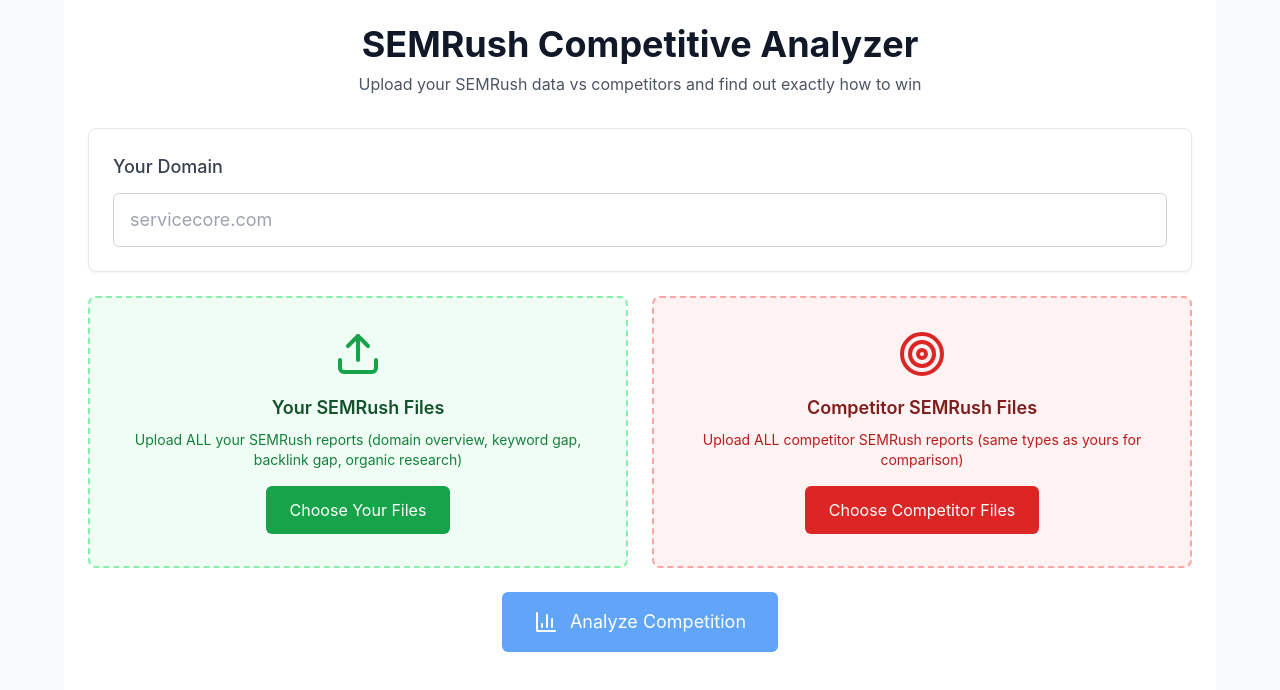
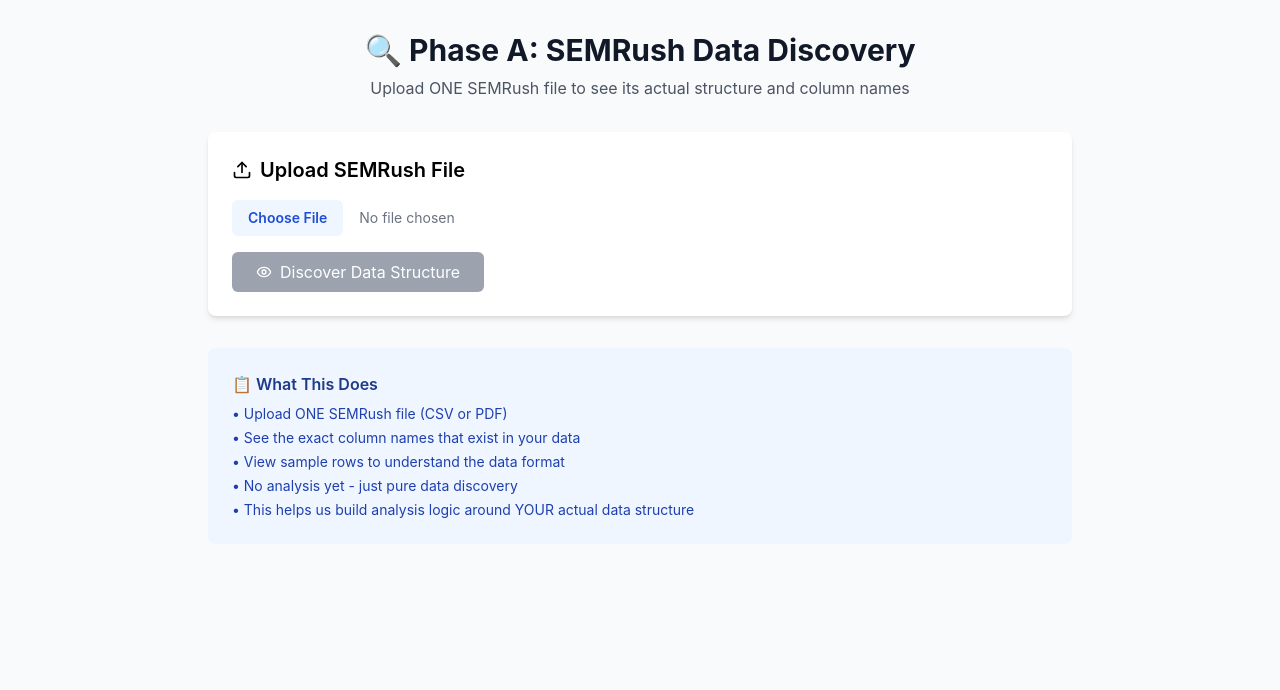
Before and after one commit to timcoe429/seo-analyzer, a React (Create React App) app: page / in a window 1280 px wide. Shown: the top 690 px of the page. Built offline with nearby package versions, Linux system fonts and the light colour scheme.

Commit message:
Bug Test

```diff
--- a/src/App.js
+++ b/src/App.js
@@ -1,48 +1,35 @@
 import React, { useState } from 'react';
-import { Upload, Target, BarChart3, AlertCircle, FileText } from 'lucide-react';
+import { Upload, FileText, AlertCircle, Database, Eye } from 'lucide-react';
 import './App.css';
 
 function App() {
-  const [domain, setDomain] = useState('');
-  const [yourFiles, setYourFiles] = useState([]);
-  const [competitorFiles, setCompetitorFiles] = useState([]);
-  const [analysisResults, setAnalysisResults] = useState(null);
+  const [selectedFile, setSelectedFile] = useState(null);
+  const [discoveryResults, setDiscoveryResults] = useState(null);
   const [loading, setLoading] = useState(false);
   const [error, setError] = useState('');
 
-  const handleYourFiles = (files) => {
-    setYourFiles(Array.from(files));
+  const handleFileSelect = (e) => {
+    const file = e.target.files[0];
+    setSelectedFile(file);
+    setDiscoveryResults(null);
+    setError('');
   };
 
-  const handleCompetitorFiles = (files) => {
-    setCompetitorFiles(Array.from(files));
-  };
-
-  const analyzeCompetition = async () => {
-    if (!domain) {
-      setError('Please enter your domain');
-      return;
-    }
-
-    if (yourFiles.length === 0 || competitorFiles.length === 0) {
-      setError('Please upload both your files and competitor files');
+  const discoverData = async () => {
+    if (!selectedFile) {
+      setError('Please select a file first');
       return;
     }
 
     setLoading(true);
     setError('');
-    setAnalysisResults(null);
+    setDiscoveryResults(null);
 
     try {
-      // Upload your files
-      await Promise.all(
-        yourFiles.map(async (file) => {
       const formData = new FormData();
-          formData.append('file', file);
-          formData.append('domain', domain);
-          formData.append('isCompetitor', 'false');
+      formData.append('file', selectedFile);
 
-          const response = await fetch('/api/upload-semrush', {
+      const response = await fetch('/api/discover-data', {
         method: 'POST',
         body: formData,
         headers: {
@@ -54,225 +41,215 @@
         throw new Error(`Upload failed: ${response.status}`);
       }
 
-          return response.json();
-        })
-      );
-
-      // Upload competitor files
-      await Promise.all(
-        competitorFiles.map(async (file) => {
-          const formData = new FormData();
-          formData.append('file', file);
-          formData.append('domain', domain);
-          formData.append('isCompetitor', 'true');
-
-          const response = await fetch('/api/upload-semrush', {
-            method: 'POST',
-            body: formData,
-            headers: {
-              'Accept': 'application/json'
-            }
-          });
-
-          if (!response.ok) {
-            throw new Error(`Upload failed: ${response.status}`);
-          }
-
-          return response.json();
-        })
-      );
-
-      // Run competitive analysis
-      const analysisResponse = await fetch('/api/analyze-competition', {
-        method: 'POST',
-        headers: { 'Content-Type': 'application/json' },
-        body: JSON.stringify({ domain })
-      });
-
-      const results = await analysisResponse.json();
-      setAnalysisResults(results);
-
+      const results = await response.json();
+      console.log('Discovery results:', results);
+      setDiscoveryResults(results);
     } catch (error) {
-      console.error('Analysis error:', error);
-      setError('Analysis failed: ' + error.message + '. Check the console for details.');
+      console.error('Discovery error:', error);
+      setError('Discovery failed: ' + error.message + '. Check the console for details.');
     } finally {
       setLoading(false);
     }
   };
 
   return (
-    <div className="max-w-6xl mx-auto p-6 bg-white min-h-screen">
+    <div className="min-h-screen bg-gray-50 py-8">
+      <div className="max-w-4xl mx-auto px-4">
         {/* Header */}
         <div className="text-center mb-8">
-        <h1 className="text-4xl font-bold text-gray-900 mb-2">SEMRush Competitive Analyzer</h1>
-        <p className="text-gray-600">Upload your SEMRush data vs competitors and find out exactly how to win</p>
+          <h1 className="text-3xl font-bold text-gray-900 mb-2">
+            🔍 Phase A: SEMRush Data Discovery
+          </h1>
+          <p className="text-gray-600">
+            Upload ONE SEMRush file to see its actual structure and column names
+          </p>
         </div>
 
-      {/* Domain Input */}
-      <div className="bg-white border border-gray-200 rounded-lg p-6 mb-6 shadow-sm">
-        <label className="block text-lg font-medium text-gray-700 mb-3">
-          Your Domain
-        </label>
+        {/* File Upload Section */}
+        <div className="bg-white rounded-lg shadow-md p-6 mb-6">
+          <h2 className="text-xl font-semibold mb-4 flex items-center">
+            <Upload className="mr-2" size={20} />
+            Upload SEMRush File
+          </h2>
+
+          <div className="mb-4">
             <input
-          type="text"
-          value={domain}
-          onChange={(e) => setDomain(e.target.value)}
-          placeholder="servicecore.com"
-          className="w-full px-4 py-3 text-lg border border-gray-300 rounded-md focus:outline-none focus:ring-2 focus:ring-blue-500"
+              type="file"
+              accept=".csv,.pdf"
+              onChange={handleFileSelect}
+              className="block w-full text-sm text-gray-500 file:mr-4 file:py-2 file:px-4 file:rounded-md file:border-0 file:text-sm file:font-semibold file:bg-blue-50 file:text-blue-700 hover:file:bg-blue-100"
             />
+            {selectedFile && (
+              <p className="mt-2 text-sm text-gray-600">
+                Selected: {selectedFile.name} ({(selectedFile.size / 1024).toFixed(1)} KB)
+              </p>
+            )}
           </div>
 
-      {/* File Upload Areas */}
-      <div className="grid grid-cols-1 lg:grid-cols-2 gap-6 mb-6">
-        {/* Your Files */}
-        <div className="bg-green-50 border-2 border-dashed border-green-300 rounded-lg p-8">
-          <div className="text-center">
-            <Upload className="w-12 h-12 text-green-600 mx-auto mb-4" />
-            <h3 className="text-lg font-semibold text-green-900 mb-2">Your SEMRush Files</h3>
-            <p className="text-sm text-green-700 mb-4">
-              Upload ALL your SEMRush reports (domain overview, keyword gap, backlink gap, organic research)
-            </p>
-            <input
-              type="file"
-              multiple
-              accept=".csv,.pdf"
-              onChange={(e) => handleYourFiles(e.target.files)}
-              className="hidden"
-              id="yourFiles"
-            />
-            <label
-              htmlFor="yourFiles"
-              className="bg-green-600 text-white px-6 py-3 rounded-md hover:bg-green-700 cursor-pointer inline-block"
+          <button
+            onClick={discoverData}
+            disabled={!selectedFile || loading}
+            className="bg-blue-600 text-white px-6 py-2 rounded-md hover:bg-blue-700 disabled:bg-gray-400 disabled:cursor-not-allowed flex items-center"
           >
-              Choose Your Files
-            </label>
-
-            {yourFiles.length > 0 && (
-              <div className="mt-4 text-left">
-                <p className="font-medium text-green-900 mb-2">Selected ({yourFiles.length} files):</p>
-                {yourFiles.map((file, index) => (
-                  <div key={index} className="text-sm text-green-700 bg-white p-2 rounded mb-1">
-                    {file.name}
-                  </div>
-                ))}
-              </div>
+            {loading ? (
+              <>
+                <div className="animate-spin rounded-full h-4 w-4 border-b-2 border-white mr-2"></div>
+                Analyzing...
+              </>
+            ) : (
+              <>
+                <Eye className="mr-2" size={16} />
+                Discover Data Structure
+              </>
             )}
-          </div>
-        </div>
-
-        {/* Competitor Files */}
-        <div className="bg-red-50 border-2 border-dashed border-red-300 rounded-lg p-8">
-          <div className="text-center">
-            <Target className="w-12 h-12 text-red-600 mx-auto mb-4" />
-            <h3 className="text-lg font-semibold text-red-900 mb-2">Competitor SEMRush Files</h3>
-            <p className="text-sm text-red-700 mb-4">
-              Upload ALL competitor SEMRush reports (same types as yours for comparison)
-            </p>
-            <input
-              type="file"
-              multiple
-              accept=".csv,.pdf"
-              onChange={(e) => handleCompetitorFiles(e.target.files)}
-              className="hidden"
-              id="competitorFiles"
-            />
-            <label
-              htmlFor="competitorFiles"
-              className="bg-red-600 text-white px-6 py-3 rounded-md hover:bg-red-700 cursor-pointer inline-block"
-            >
-              Choose Competitor Files
-            </label>
-
-            {competitorFiles.length > 0 && (
-              <div className="mt-4 text-left">
-                <p className="font-medium text-red-900 mb-2">Selected ({competitorFiles.length} files):</p>
-                {competitorFiles.map((file, index) => (
-                  <div key={index} className="text-sm text-red-700 bg-white p-2 rounded mb-1">
-                    {file.name}
-                  </div>
-                ))}
-              </div>
-            )}
-          </div>
-        </div>
-      </div>
-
-      {/* Analyze Button */}
-      <div className="text-center mb-8">
-        <button
-          onClick={analyzeCompetition}
-          disabled={loading || !domain || yourFiles.length === 0 || competitorFiles.length === 0}
-          className="bg-blue-600 text-white px-8 py-4 text-lg rounded-md hover:bg-blue-700 disabled:bg-blue-400 disabled:cursor-not-allowed flex items-center justify-center gap-3 mx-auto"
-        >
-          <BarChart3 className="w-6 h-6" />
-          {loading ? 'Analyzing Competition...' : 'Analyze Competition'}
           </button>
         </div>
 
         {/* Error Display */}
         {error && (
-        <div className="bg-red-50 border border-red-200 rounded-md p-4 mb-6">
-          <div className="flex items-center gap-2">
-            <AlertCircle className="w-5 h-5 text-red-500" />
-            <span className="text-red-700">{error}</span>
+          <div className="bg-red-50 border-l-4 border-red-400 p-4 mb-6">
+            <div className="flex">
+              <AlertCircle className="h-5 w-5 text-red-400 mr-2" />
+              <p className="text-red-700">{error}</p>
             </div>
           </div>
         )}
 
-      {/* Results */}
-      {analysisResults && (
-        <div className="bg-white border border-gray-200 rounded-lg p-6 shadow-sm">
-          <h2 className="text-2xl font-bold text-gray-900 mb-6 flex items-center gap-2">
-            <FileText className="w-6 h-6" />
-            Competitive Analysis Results
+        {/* Results Display */}
+        {discoveryResults && (
+          <div className="bg-white rounded-lg shadow-md p-6">
+            <h2 className="text-xl font-semibold mb-4 flex items-center">
+              <Database className="mr-2" size={20} />
+              File Structure Discovery
             </h2>
 
-          {/* Action Plan */}
-          {analysisResults.actionPlan && (
-            <div className="mb-8">
-              <h3 className="text-xl font-semibold text-gray-900 mb-4">🎯 Action Plan to Beat Competition</h3>
-              <div className="space-y-4">
-                {analysisResults.actionPlan.map((action, index) => (
-                  <div key={index} className={`p-4 rounded-lg border-l-4 ${
-                    action.priority === 'critical' ? 'bg-red-50 border-red-500' :
-                    action.priority === 'high' ? 'bg-orange-50 border-orange-500' :
-                    'bg-yellow-50 border-yellow-500'
-                  }`}>
-                    <div className="font-semibold text-gray-900">{action.title}</div>
-                    <div className="text-gray-700 mt-1">{action.description}</div>
-                    <div className="text-sm text-gray-600 mt-2">
-                      <strong>Why:</strong> {action.reason}
+            {/* File Info */}
+            <div className="mb-6 p-4 bg-gray-50 rounded-md">
+              <h3 className="font-semibold mb-2">File Information</h3>
+              <div className="grid grid-cols-2 gap-4 text-sm">
+                <div><strong>Name:</strong> {discoveryResults.fileName}</div>
+                <div><strong>Size:</strong> {(discoveryResults.fileSize / 1024).toFixed(1)} KB</div>
+                <div><strong>Type:</strong> {discoveryResults.fileType}</div>
+                <div><strong>Format:</strong> {discoveryResults.isCSV ? 'CSV' : discoveryResults.isPDF ? 'PDF' : 'Unknown'}</div>
               </div>
+            </div>
+
+            {/* CSV Results */}
+            {discoveryResults.isCSV && discoveryResults.columnNames && (
+              <>
+                {/* Column Names */}
+                <div className="mb-6">
+                  <h3 className="font-semibold mb-2">Column Names ({discoveryResults.columnNames.length} total)</h3>
+                  <div className="bg-blue-50 p-4 rounded-md">
+                    <div className="grid grid-cols-1 md:grid-cols-2 lg:grid-cols-3 gap-2">
+                      {discoveryResults.columnNames.map((col, index) => (
+                        <div key={index} className="bg-white px-3 py-1 rounded text-sm font-mono">
+                          {col}
                         </div>
                       ))}
                     </div>
                   </div>
+                </div>
+
+                {/* Sample Data */}
+                <div className="mb-6">
+                  <h3 className="font-semibold mb-2">Sample Data (First 5 rows of {discoveryResults.totalRows} total)</h3>
+                  <div className="overflow-x-auto">
+                    <table className="min-w-full bg-white border border-gray-200 text-xs">
+                      <thead className="bg-gray-50">
+                        <tr>
+                          {discoveryResults.columnNames.slice(0, 10).map((col, index) => (
+                            <th key={index} className="px-2 py-1 border border-gray-200 font-semibold">
+                              {col}
+                            </th>
+                          ))}
+                          {discoveryResults.columnNames.length > 10 && (
+                            <th className="px-2 py-1 border border-gray-200 font-semibold">
+                              ... +{discoveryResults.columnNames.length - 10} more
+                            </th>
+                          )}
+                        </tr>
+                      </thead>
+                      <tbody>
+                        {discoveryResults.sampleRows.map((row, rowIndex) => (
+                          <tr key={rowIndex} className={rowIndex % 2 === 0 ? 'bg-white' : 'bg-gray-50'}>
+                            {discoveryResults.columnNames.slice(0, 10).map((col, colIndex) => (
+                              <td key={colIndex} className="px-2 py-1 border border-gray-200">
+                                {String(row[col] || '').substring(0, 50)}
+                                {String(row[col] || '').length > 50 && '...'}
+                              </td>
+                            ))}
+                            {discoveryResults.columnNames.length > 10 && (
+                              <td className="px-2 py-1 border border-gray-200 text-gray-500">
+                                ...
+                              </td>
+                            )}
+                          </tr>
+                        ))}
+                      </tbody>
+                    </table>
+                  </div>
+                </div>
+
+                {/* Column Details */}
+                <div>
+                  <h3 className="font-semibold mb-2">Column Analysis</h3>
+                  <div className="space-y-2">
+                    {discoveryResults.allColumns.slice(0, 20).map((col, index) => (
+                      <div key={index} className="p-3 bg-gray-50 rounded-md">
+                        <div className="font-semibold text-sm mb-1">{col.name}</div>
+                        <div className="text-xs text-gray-600">
+                          Sample values: {col.sampleValues.slice(0, 3).join(', ')}
+                          {col.sampleValues.length > 3 && ` ... +${col.sampleValues.length - 3} more`}
+                        </div>
+                      </div>
+                    ))}
+                    {discoveryResults.allColumns.length > 20 && (
+                      <div className="text-center text-gray-500 text-sm">
+                        ... and {discoveryResults.allColumns.length - 20} more columns
+                      </div>
+                    )}
+                  </div>
+                </div>
+              </>
             )}
 
-          {/* Key Insights */}
-          {analysisResults.insights && (
-            <div className="grid grid-cols-1 md:grid-cols-3 gap-4">
-              <div className="bg-blue-50 border border-blue-200 rounded-lg p-4">
-                <h4 className="font-semibold text-blue-900 mb-2">Keyword Opportunities</h4>
-                <div className="text-2xl font-bold text-blue-900">{analysisResults.insights.keywordGaps || 0}</div>
-                <div className="text-sm text-blue-700">Missing keywords to target</div>
-              </div>
-
-              <div className="bg-green-50 border border-green-200 rounded-lg p-4">
-                <h4 className="font-semibold text-green-900 mb-2">Backlink Opportunities</h4>
-                <div className="text-2xl font-bold text-green-900">{analysisResults.insights.backlinkGaps || 0}</div>
-                <div className="text-sm text-green-700">Potential new backlinks</div>
-              </div>
-
-              <div className="bg-purple-50 border border-purple-200 rounded-lg p-4">
-                <h4 className="font-semibold text-purple-900 mb-2">Competitive Score</h4>
-                <div className="text-2xl font-bold text-purple-900">{analysisResults.insights.competitiveScore || 0}/100</div>
-                <div className="text-sm text-purple-700">Your ranking potential</div>
-              </div>
+            {/* PDF Results */}
+            {discoveryResults.isPDF && (
+              <div className="p-4 bg-yellow-50 rounded-md">
+                <p className="text-yellow-800">{discoveryResults.message}</p>
+                {discoveryResults.base64Preview && (
+                  <div className="mt-2">
+                    <p className="text-xs text-yellow-600">Base64 preview:</p>
+                    <code className="text-xs bg-yellow-100 p-2 rounded block mt-1">
+                      {discoveryResults.base64Preview}
+                    </code>
                   </div>
                 )}
               </div>
             )}
+
+            {/* Error in Results */}
+            {discoveryResults.error && (
+              <div className="p-4 bg-red-50 rounded-md">
+                <p className="text-red-800">{discoveryResults.error}</p>
+              </div>
+            )}
+          </div>
+        )}
+
+        {/* Instructions */}
+        <div className="mt-8 bg-blue-50 rounded-lg p-6">
+          <h3 className="font-semibold text-blue-900 mb-2">📋 What This Does</h3>
+          <ul className="text-blue-800 text-sm space-y-1">
+            <li>• Upload ONE SEMRush file (CSV or PDF)</li>
+            <li>• See the exact column names that exist in your data</li>
+            <li>• View sample rows to understand the data format</li>
+            <li>• No analysis yet - just pure data discovery</li>
+            <li>• This helps us build analysis logic around YOUR actual data structure</li>
+          </ul>
+        </div>
+      </div>
     </div>
   );
 }
```
Also changed, not shown: server.js (+64 -0 lines). Lines whose indentation alone changed are shown as unchanged.
